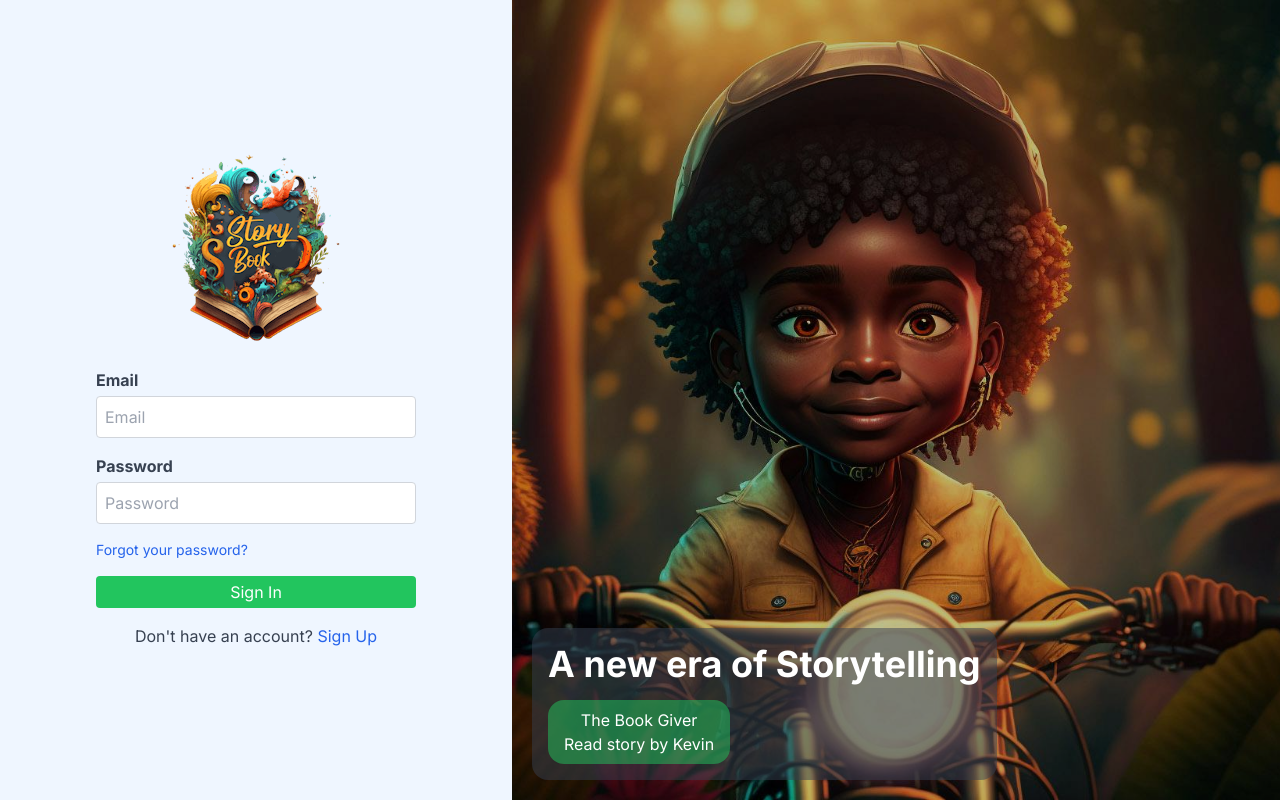
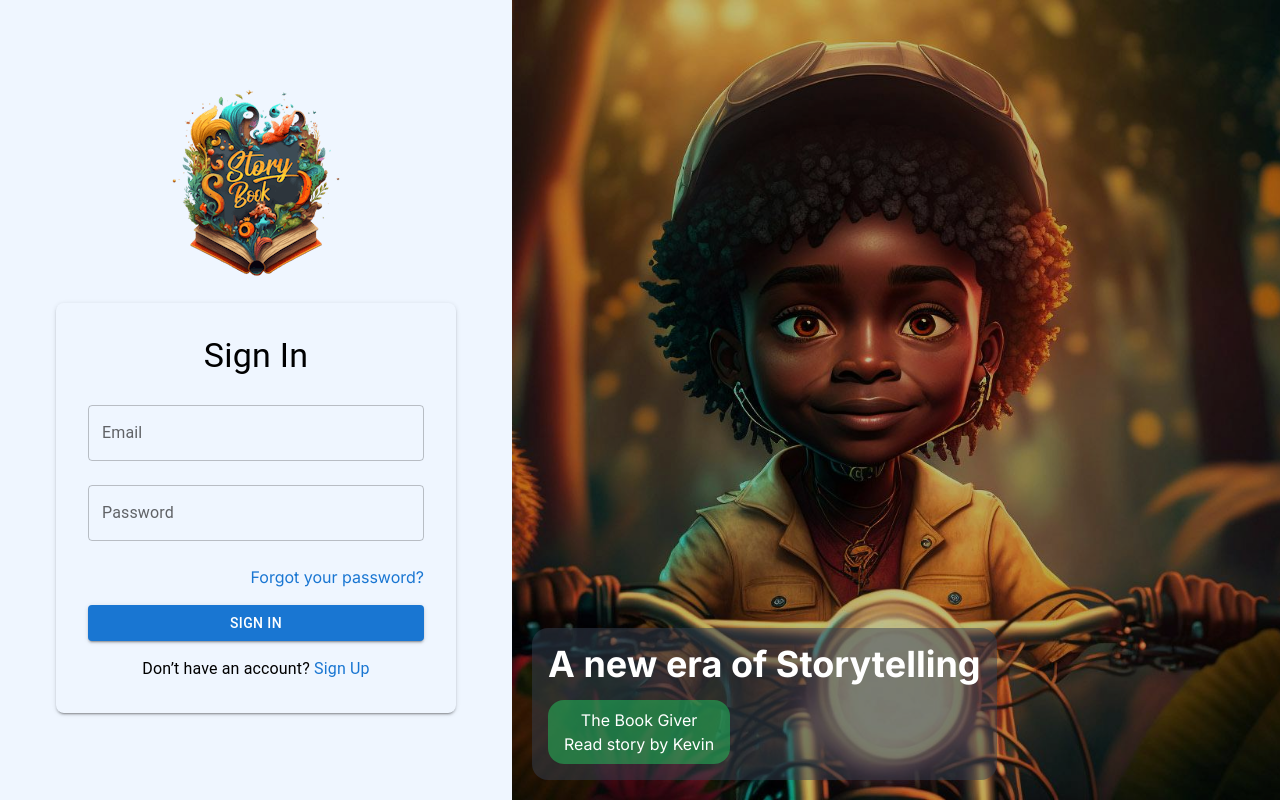
Before and after one commit to HassanBaigDEV/LoreLoom, a Next.js app: page /login in a window 1280 px wide. Built offline with nearby package versions, Linux system fonts and the light colour scheme.

Commit message:
login UI

```diff
--- a/src/components/login/loginForm.jsx
+++ b/src/components/login/loginForm.jsx
@@ -1,26 +1,53 @@
 "use client";
 
 import React, { useState } from "react";
-import { signIn } from "next-auth/react";
 import { useRouter } from "next/navigation";
+import { Formik, Form } from "formik";
+import * as Yup from "yup";
+import {
+  TextField,
+  Button,
+  Typography,
+  Box,
+  Link,
+  CircularProgress,
+} from "@mui/material";
+import { withStyles } from "@mui/styles";
+
+const Text = withStyles({
+  root: {
+    color: "#000",
+  },
+})(Typography);
 
 export default function LoginForm() {
-  const [email, setEmail] = useState("");
-  const [password, setPassword] = useState("");
+  const [error, setError] = useState("");
   const router = useRouter();
 
-  const handleSubmit = async (event) => {
-    event.preventDefault();
-    // const result = await signIn("credentials", {
-    //   redirect: false,
-    //   email,
-    //   password,
-    //   // callbackUrl: "/",
-    // });
+  const initialValues = {
+    email: "",
+    password: "",
+  };
+
+  const validationSchema = Yup.object({
+    email: Yup.string()
+      .email("Please enter a valid email address.")
+      .required("Email is required."),
+    password: Yup.string()
+      .required("Password is required.")
+      .min(8, "Password should be of minimum 8 characters length"),
+  });
+
+  const handleSubmit = async (values, { setSubmitting }) => {
+    setError("");
+    setSubmitting(true);
+
     const payload = {
-      email,
-      password,
+      email: values.email,
+      password: values.password,
     };
+
+    try {
       const response = await fetch("/api/auth/login", {
         method: "POST",
         headers: {
@@ -28,55 +55,115 @@ export default function LoginForm() {
         },
         body: JSON.stringify(payload),
       });
-    console.log("Login response:", response.data);
 
       if (response.status === 200) {
         const data = await response.json();
         console.log("Login successful:", data);
         router.push("/dashboard");
       } else {
-      console.error("Sign in failed", await response.json());
+        const errorData = await response.json();
+        setError(errorData.message || "Sign in failed. Please try again.");
+      }
+    } catch (err) {
+      setError("An unexpected error occurred. Please try again.");
+      console.error("Login error:", err);
+    } finally {
+      setSubmitting(false);
     }
   };
+
   return (
-    <form className="w-full max-w-xs" onSubmit={handleSubmit}>
-      <label htmlFor="email" className="block mb-1 font-bold text-gray-700">
-        Email
-      </label>
-      <input
-        type="email"
+    <Box
+      sx={{
+        maxWidth: 400,
+        mx: "auto",
+        p: 4,
+        // bgcolor: "background.paper",
+        boxShadow: 2,
+        borderRadius: 2,
+      }}
+    >
+      <Text variant="h4" component="h2" gutterBottom textAlign="center">
+        Sign In
+      </Text>
+
+      {error && (
+        <Text color="error" textAlign="center" gutterBottom>
+          {error}
+        </Text>
+      )}
+
+      <Formik
+        initialValues={initialValues}
+        validationSchema={validationSchema}
+        onSubmit={handleSubmit}
+      >
+        {({
+          values,
+          errors,
+          touched,
+          handleChange,
+          handleBlur,
+          isSubmitting,
+        }) => (
+          <Form noValidate autoComplete="off">
+            <TextField
+              fullWidth
               id="email"
               name="email"
-        value={email}
-        placeholder="Email"
-        onChange={(e) => setEmail(e.target.value)}
-        className="w-full text-black p-2 mb-4 border border-gray-300 rounded"
+              label="Email"
+              value={values.email}
+              onChange={handleChange}
+              onBlur={handleBlur}
+              error={touched.email && Boolean(errors.email)}
+              helperText={touched.email && errors.email}
+              margin="normal"
+              variant="outlined"
+              autoComplete="off"
             />
-      <label htmlFor="password" className="block mb-1 font-bold text-gray-700">
-        Password
-      </label>
-      <input
-        type="password"
+
+            <TextField
+              fullWidth
               id="password"
               name="password"
-        value={password}
-        onChange={(e) => setPassword(e.target.value)}
-        placeholder="Password"
-        className="w-full text-black p-2 mb-4 border border-gray-300 rounded"
+              label="Password"
+              type="password"
+              value={values.password}
+              onChange={handleChange}
+              onBlur={handleBlur}
+              error={touched.password && Boolean(errors.password)}
+              helperText={touched.password && errors.password}
+              margin="normal"
+              variant="outlined"
             />
-      <a href="#" className="block mb-4 text-sm text-blue-600 hover:underline">
+
+            <Box textAlign="right" my={2}>
+              <Link href="/forgot-password" underline="hover">
                 Forgot your password?
-      </a>
-      <button
+              </Link>
+            </Box>
+
+            <Button
+              fullWidth
+              variant="contained"
+              color="primary"
               type="submit"
-        className="w-full p-1 mb-4 text-white bg-green-500 rounded"
+              disabled={isSubmitting}
+              startIcon={isSubmitting && <CircularProgress size={20} />}
+              sx={{ mb: 2 }}
             >
-        Sign In
-      </button>
-      <p className="text-center text-gray-700">
-        Don't have an account?{" "}
-        <a className="text-blue-600 hover:underline">Sign Up</a>
-      </p>
-    </form>
+              {isSubmitting ? "Signing In..." : "Sign In"}
+            </Button>
+          </Form>
+        )}
+      </Formik>
+
+      <Text textAlign="center">
+        Don’t have an account?{" "}
+        <Link href="/register" underline="hover" color="primary">
+          Sign Up
+        </Link>
+      </Text>
+    </Box>
   );
 }
--- a/src/middleware.js
+++ b/src/middleware.js
@@ -6,12 +6,11 @@ export async function middleware(request) {
   // check if the user is authenticated
   const accessToken = await getToken("accessToken");
   if (!accessToken) {
-    // return NextResponse.redirect(new URL("/login", request.url)); // commented for development
+    return NextResponse.redirect(new URL("/login", request.url)); // Redirect to login page if not authenticated
   }
-  // return NextResponse.redirect(new URL("/dashboard", request.url));
 }
 
 // See "Matching Paths" below to learn more
 export const config = {
-  // matcher: "/dashboard",
+  matcher:["/dashboard", "/Usettings","/generator"], // Array of strings or regular expressions
 };
```
Also changed, not shown: package.json (+7 -1 lines), 2 other files (tests, documents, lock files or other folders). Lines whose indentation alone changed are shown as unchanged.
